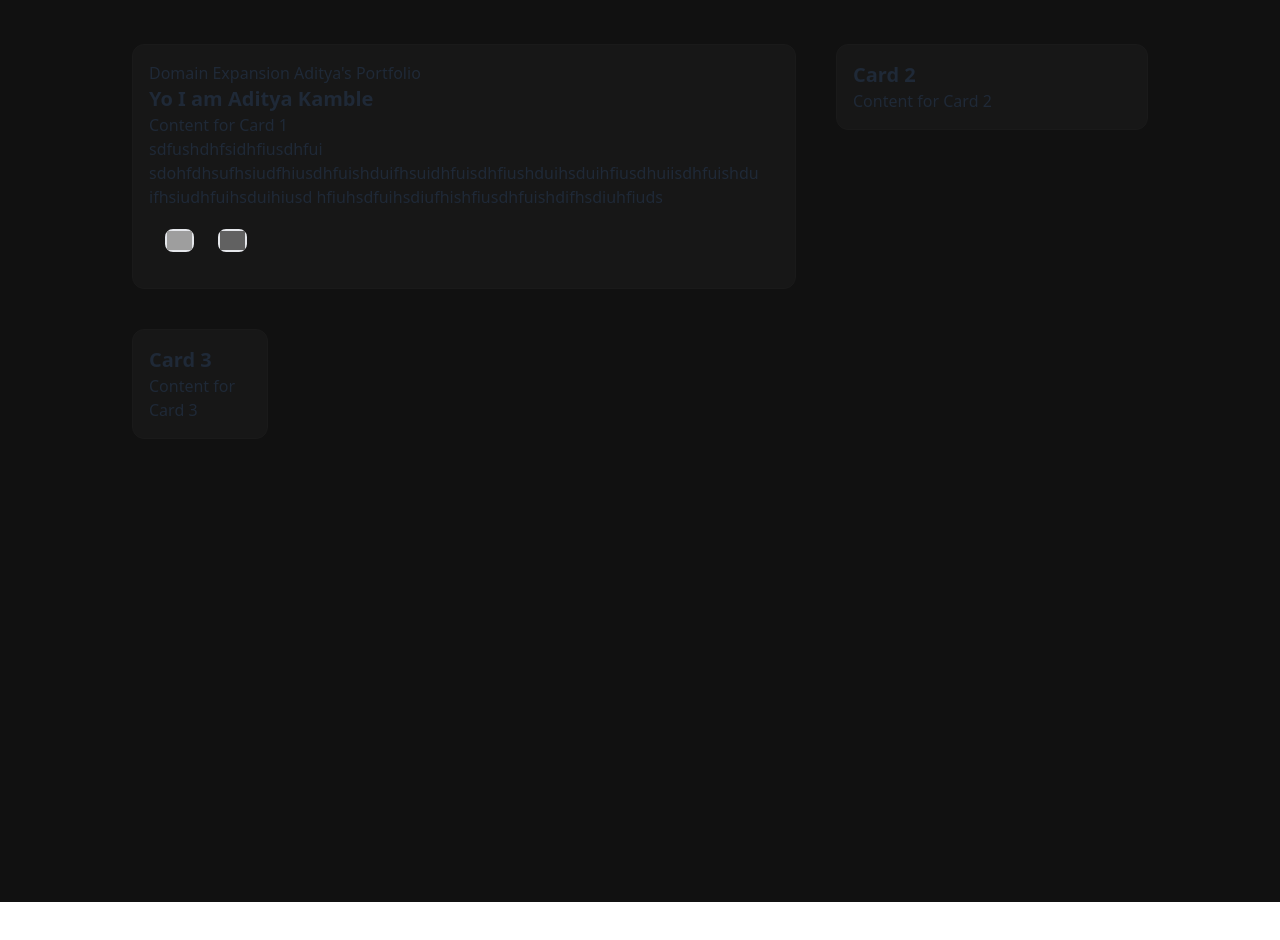
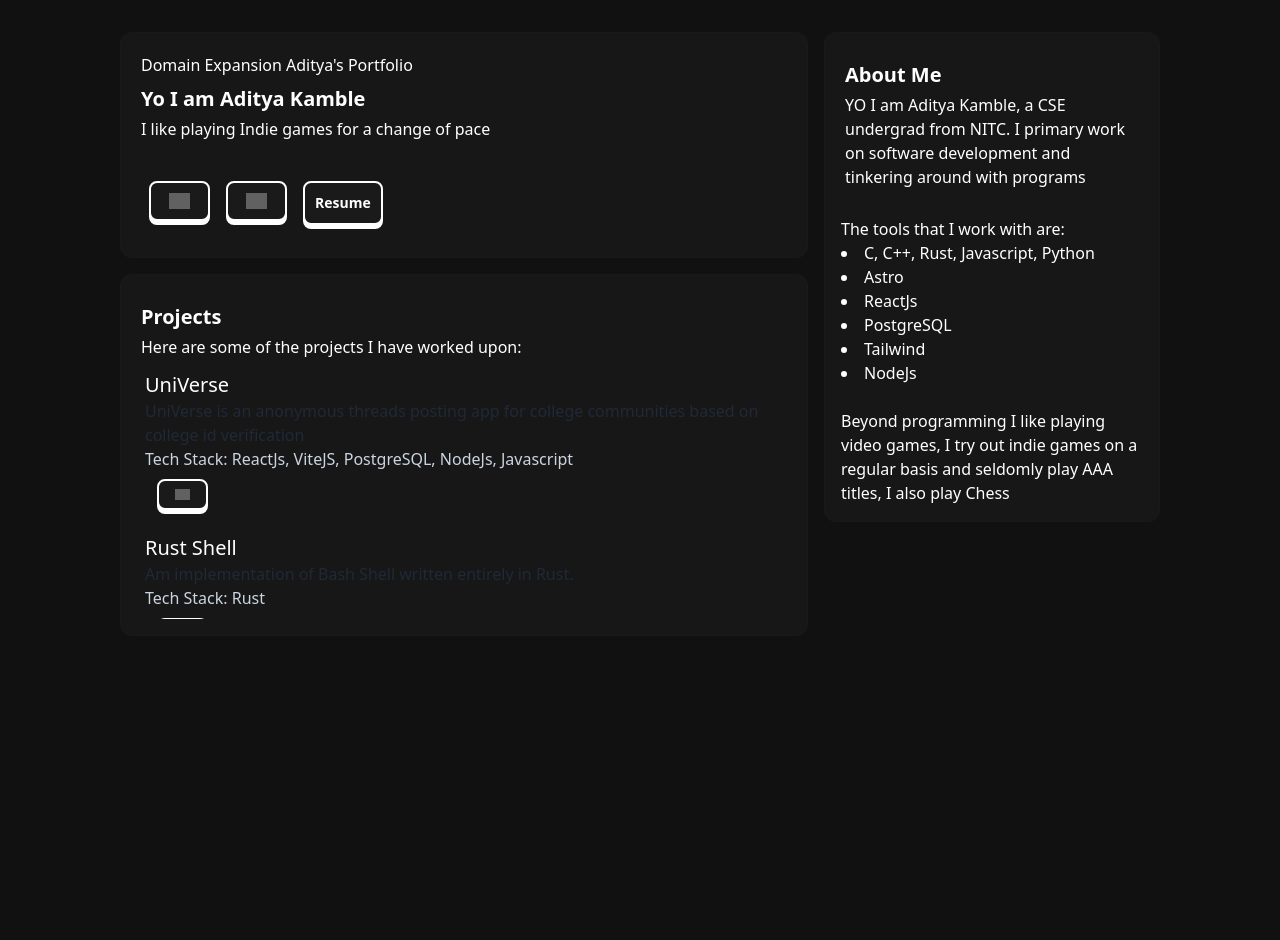
Before and after one commit to 27-aditya/aditya.dev, an Astro site: page / in a window 1280 px wide. Shown: the top 940 px of the page. Before the commit the page ends 902 px from the top, so only its background shows below. Built offline with nearby package versions, Linux system fonts and the light colour scheme; Astro itself is replaced by a stand-in of ours; grey boxes are pictures that could not be loaded.

Commit message:
Got the cards in order OwO

```diff
--- a/src/components/Button.astro
+++ b/src/components/Button.astro
@@ -1,5 +1,7 @@
-<button class="relative border-none text-lg font-bold bg-blackslate-400 rounded-lg  transition-transform duration-100 p-1 m-2">
-  <span class="block border-2 border-blackslate-400 rounded-lg  bg-gray-200 text-black transform -translate-y-1 transition-transform duration-100  active:translate-y-0">
-    <slot/>
-  </span>
-</button>
+<div>
+  <button class="relative border-none text-lg font-bold bg-white rounded-lg  transition-transform duration-100 m-2 ">
+    <span class="block border-2 border-white rounded-lg bg-darkslate-400 text-black transform -translate-y-1 transition-transform duration-100  active:translate-y-0">
+      <slot/>
+    </span>
+  </button>
+</div>
--- a/src/components/Cards/ContentCard.astro
+++ b/src/components/Cards/ContentCard.astro
@@ -8,7 +8,7 @@ const { title, body } = Astro.props;
 ---
 
 <>
-  {title && <h2 class="text-xl font-bold m-0 z-20">{title}</h2>}
-  {body && <p class="m-0 font-light text-base">{body}</p>}
+  {title && <h2 class="text-xl font-bold m-1 z-20 text-white">{title}</h2>}
+  {body && <p class="m-1 font-light  text-white">{body}</p>}
   <slot />
 </>
--- a/src/components/Cards/IndexCard.astro
+++ b/src/components/Cards/IndexCard.astro
@@ -12,8 +12,8 @@ const { title, heading ,body } = Astro.props;
 
 <div>
   {
-    <div class="p-4 border border-darkslate-400 bg-darkslate-500 rounded-xl m-4">
-      <h3>{heading}</h3>
+    <div class="p-4 border border-darkslate-400 bg-darkslate-500 rounded-xl m-1">
+      <h3 class="p-1 text-white">{heading}</h3>
       <ContentCard title={title} body={body}>
         <slot />
       </ContentCard>
--- /dev/null
+++ b/src/components/Cards/ProjectCard.astro
@@ -0,0 +1,21 @@
+---
+import Button from '../Button.astro'
+
+interface Props {
+  project?: string;
+  description?: string;
+  stack?: string;
+  link?: string;
+}
+
+const { project, description, stack, link } = Astro.props;
+---
+
+<div>
+  <p class="text-white text-xl">{project}</p>
+  <p>{description}</p>
+  <p class="text-slate-300">Tech Stack: {stack}</p>
+  <div class="p-1">
+    <Button><a href="{link}"><img src="https://cdn.jsdelivr.net/gh/devicons/devicon@latest/icons/github/github-original.svg" height="15px" width="15px" class="m-2 mx-4" style="filter:invert(1);"/></a></Button>
+  </div>
+</div>
--- a/src/components/DeckContainer.astro
+++ b/src/components/DeckContainer.astro
@@ -1,29 +1,51 @@
 ---
 import IndexCard from './Cards/IndexCard.astro';
 import Button from './Button.astro';
+import ProjectCard from './Cards/ProjectCard.astro';
 ---
 
 <div class="p-2 my-5 mx-11">
   <div class="grid grid-cols-6 grid-rows-6 gap-2">
-    <div class="col-span-4 row-span-2">
-      <IndexCard title="Yo I am Aditya Kamble" body='Content for Card 1' heading="Domain Expansion Aditya's Portfolio">
-        <p>sdfushdhfsidhfiusdhfui
-          sdohfdhsufhsiudfhiusdhfuishduifhsuidhfuisdhfiushduihsduihfiusdhuiisdhfuishdu
-          ifhsiudhfuihsduihiusd
-          hfiuhsdfuihsdiufhishfiusdhfuishdifhsdiuhfiuds
-
-        </p>
+    <div class="col-span-4 row-span-1">
+      <IndexCard title="Yo I am Aditya Kamble" body='I like playing Indie games for a change of pace' heading="Domain Expansion Aditya's Portfolio">
+        <div class="flex m-4"></div>
         <div class="mt-2 p-1 flex flex-row">
-          <Button><img src="https://cdn.jsdelivr.net/gh/devicons/devicon@latest/icons/github/github-original.svg" height="25px" width="25px"/></Button>
-          <Button><img src="https://cdn.jsdelivr.net/gh/devicons/devicon@latest/icons/linkedin/linkedin-plain.svg" height="25px" width="25px" style="filter:invert(1);"/></Button>
+          <Button><img src="https://cdn.jsdelivr.net/gh/devicons/devicon@latest/icons/github/github-original.svg" height="25px" width="25px" class="m-2 mx-4 p-0.5" style="filter:invert(1);"/></Button>
+          <Button><img src="https://cdn.jsdelivr.net/gh/devicons/devicon@latest/icons/linkedin/linkedin-plain.svg" height="25px" width="25px" class="m-2 mx-4 p-0.5" style="filter:invert(1);"/></Button>
+          <Button><p class="text-sm m-2.5 text-white">Resume</p></Button>
         </div>
       </IndexCard>
     </div>
-    <div class="col-span-2 row-span-3">
-      <IndexCard title='Card 2' body='Content for Card 2'/>
+    <div class="col-span-2 row-span-3 text-white">
+      <IndexCard title='About Me' body='YO I am Aditya Kamble, a CSE undergrad from NITC. I primary work on software development and tinkering around with programs'>
+        <br/>
+        The tools that I work with are:
+        <ul class="list-disc list-inside">
+          <li>C, C++, Rust, Javascript, Python</li>
+          <li>Astro</li>
+          <li>ReactJs</li>
+          <li>PostgreSQL</li>
+          <li>Tailwind</li>
+          <li>NodeJs</li>
+        </ul>
+        <br/>
+        Beyond programming I like playing video games, I try out indie games on a regular basis and seldomly play AAA titles, I also play Chess
+      </IndexCard>
+
     </div>
-    <div class="col-span-1 row-span-3">
-      <IndexCard title='Card 3' body='Content for Card 3'/>
+    <div class="col-span-4 row-span-3">
+      <IndexCard title='Projects' body='Here are some of the projects I have worked upon:'>
+        <div class="h-64 overflow-y-auto">
+          <ul class="list-inside">
+            <li class="m-2">
+              <ProjectCard project="UniVerse" description='UniVerse is an anonymous threads posting app for college communities based on college id verification' stack='ReactJs, ViteJS, PostgreSQL, NodeJs, Javascript'></ProjectCard>
+            </li>
+            <li class="m-2">
+              <ProjectCard project='Rust Shell' description='Am implementation of Bash Shell written entirely in Rust.' stack="Rust"></ProjectCard>
+            </li>
+          </ul>
+        </div>
+      </IndexCard>
     </div>
   </div>
 </div>
```
